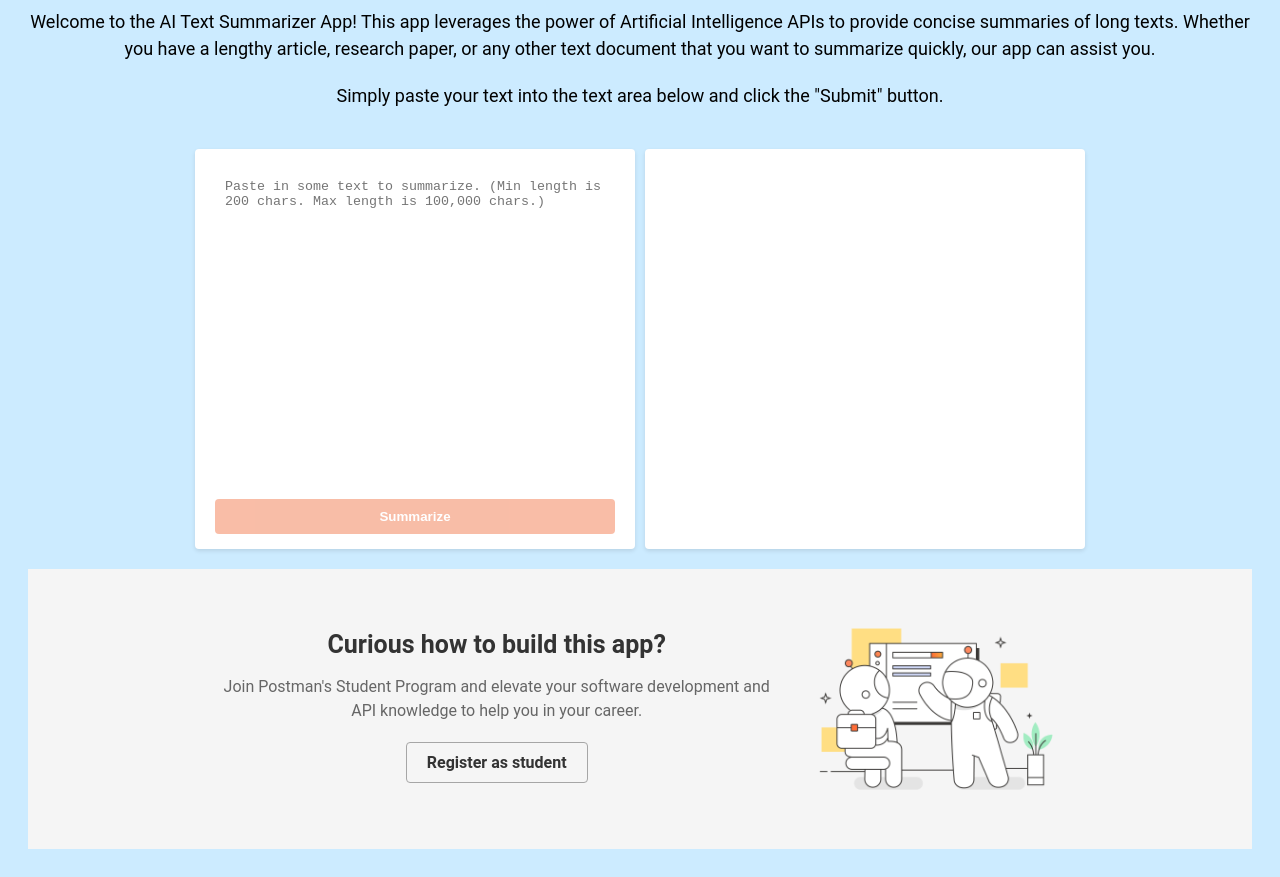
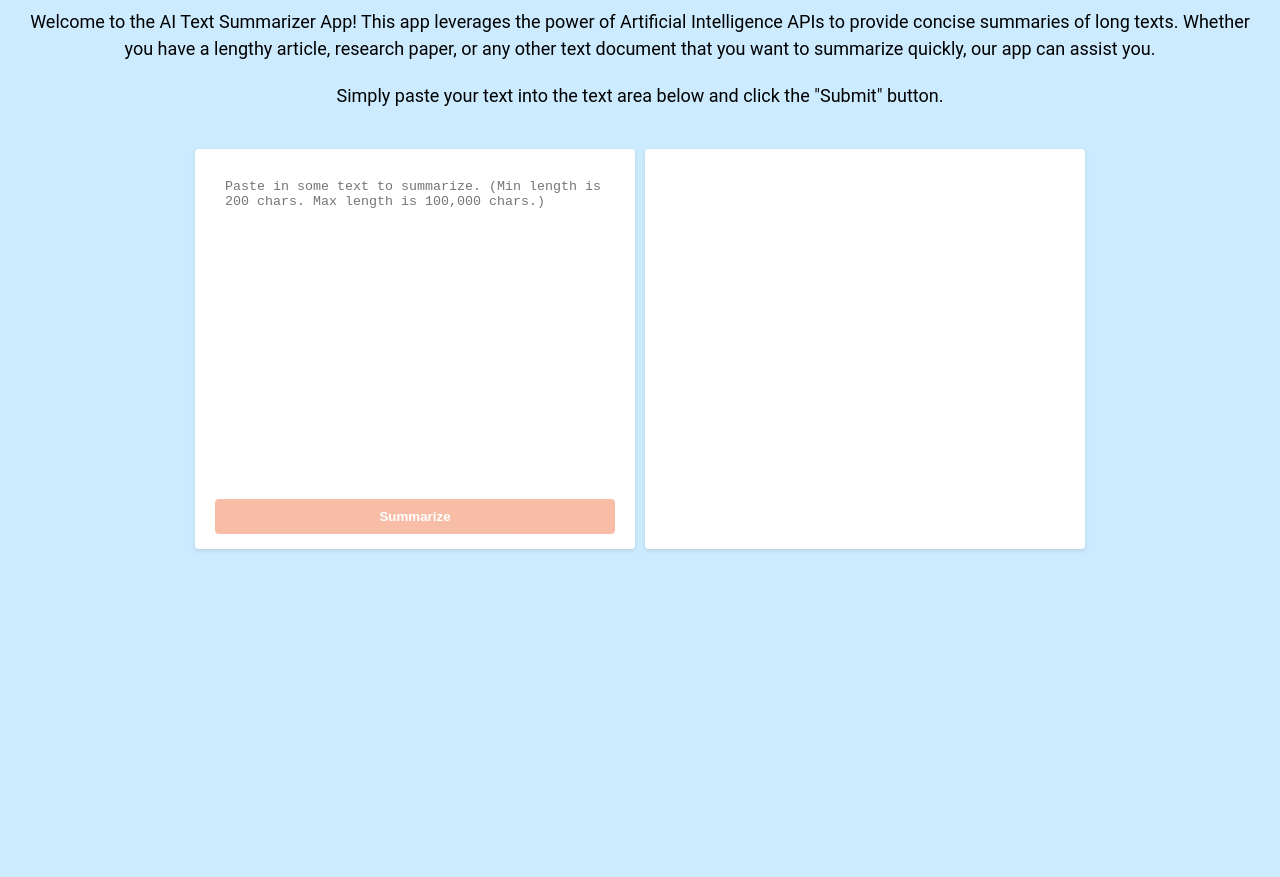
Before and after one commit to shyamsingh19/Text-Summarizer-App, a website: page public/index.html in a window 1280 px wide. Shown: the part 109-986 px from the top of the page. After the commit the page ends 800 px from the top, so only its background shows below. Drawn offline with Linux system fonts and the light colour scheme.

Commit message:
CTA removed

```diff
--- a/public/index.html
+++ b/public/index.html
@@ -22,7 +22,7 @@
       <textarea id="summary" name="summarized_text" placeholder="Summarized text will appear here"> </textarea>
       </div>
     </div>
-    <section class="cta-section">
+    <!-- <section class="cta-section">
       <div class="cta-content">
         <div class="cta-text">
         <h2>Curious how to build this app?</h2>
@@ -31,7 +31,7 @@
         </div>
         <img src="images/learning.png"></img>
       </div>
-    </section>
+    </section> -->
     <script src="script.js"></script>
   </body>
 </html>
```
